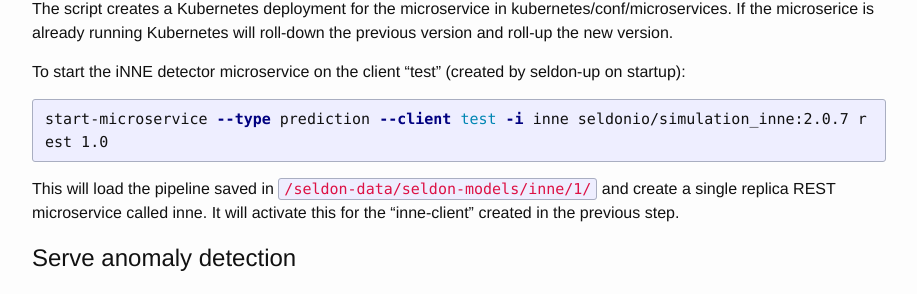
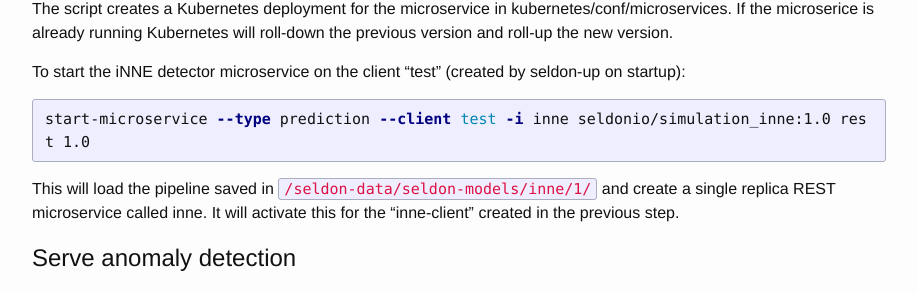
Before and after one commit to SeldonIO/seldonio.github.com, a Jekyll site: the page built from inne_anomaly.md, in a window 1280 px wide. Shown: the part 673-967 px from the top of the page, without its empty margins (181-1098 px from the left). Built offline with Jekyll 4.4.1, drawn with Linux system fonts in a browser that asks for light colours.

Commit message:
first commit

````diff
--- a/inne_anomaly.md
+++ b/inne_anomaly.md
@@ -28,7 +28,7 @@ The script creates a Kubernetes deployment for the microservice in kubernetes/co
 To start the iNNE detector microservice on the client “test” (created by seldon-up on startup):
 
 {% highlight bash %}
-start-microservice --type prediction --client test -i inne seldonio/simulation_inne:2.0.7 rest 1.0
+start-microservice --type prediction --client test -i inne seldonio/simulation_inne:1.0 rest 1.0
 {% endhighlight %}
 
 This will load the pipeline saved in ```/seldon-data/seldon-models/inne/1/``` and create a single replica REST microservice called inne. It will activate this for the "inne-client" created in the previous step.
````
